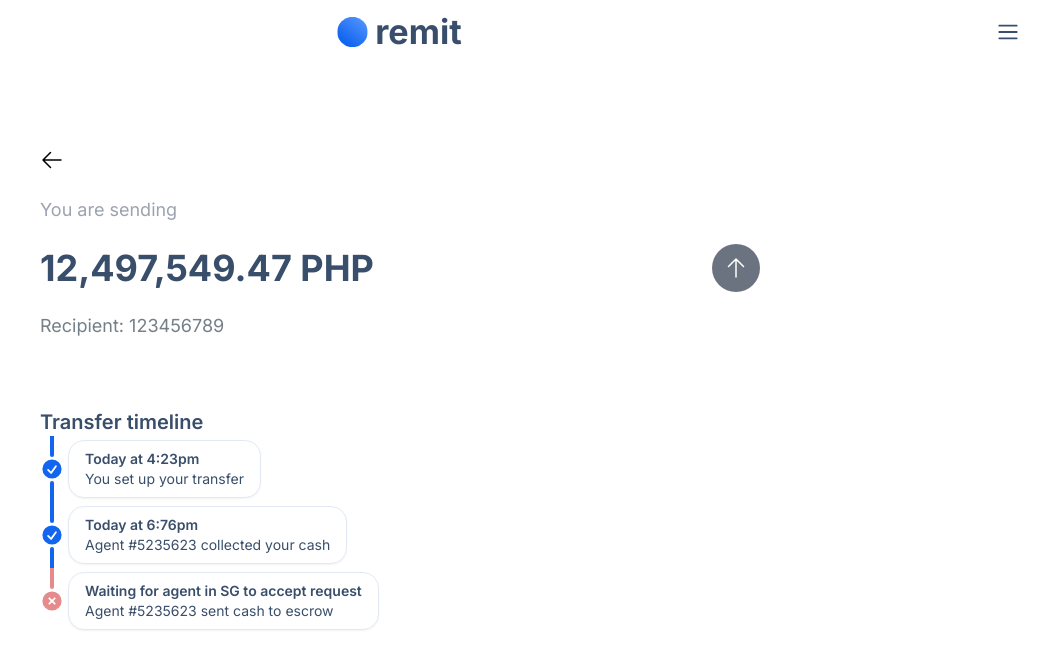
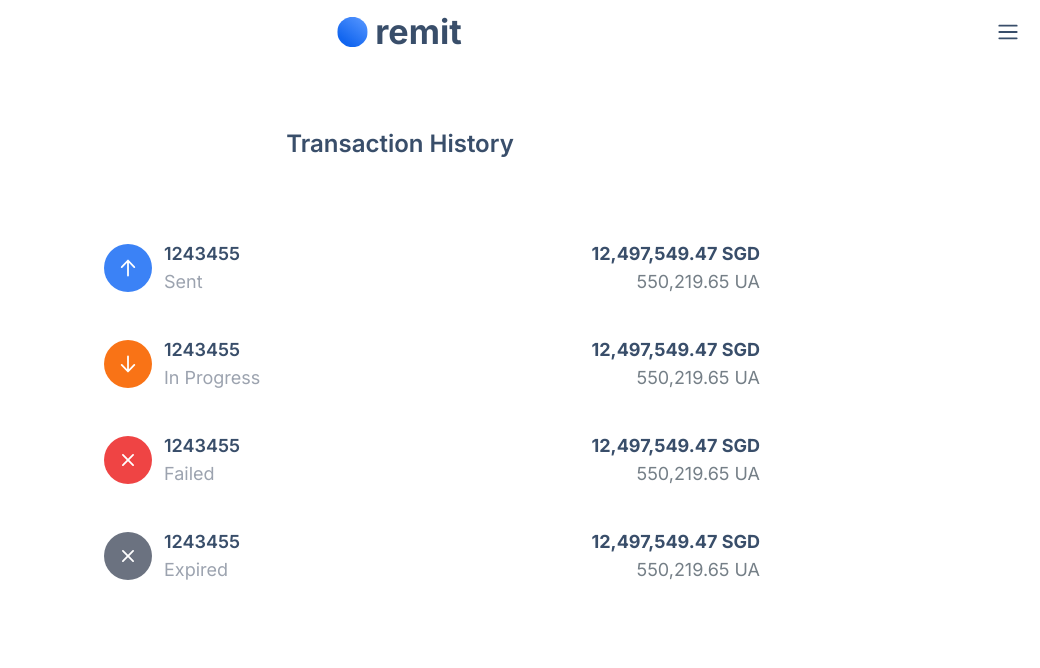
Before and after one commit to p33r-zph1/remit-frontend, a React (Vite) app: page / in a window 1280 px wide. Shown: the top 668 px of the page, without its empty margins (240-1280 px from the left). Built offline with nearby package versions, Linux system fonts and the light colour scheme.

Commit message:
feat: transaction history

```diff
--- a/src/App.tsx
+++ b/src/App.tsx
@@ -1,20 +1,19 @@
 // import Login from './pages/Login';
 // import SendMoney from './pages/SendMoney';
+// import Transfer from './pages/Transfer';
+import TransactionHistory from './pages/TransactionHistory';
 
 import NavBar from './components/NavBar';
 import BottomNavigation from './components/BottomNavigation';
-import Transfer from './pages/Transfer';
-// const isLoggedin = true;
 
 export default function App() {
-  // if (!isLoggedin) return <Login />;
+  // if (true) return <Login />;
 
   return (
-    <main className="mb-16">
+    <main className="pb-16 min-h-screen flex flex-col">
       <NavBar />
 
-      <Transfer />
-
+      <TransactionHistory />
       <BottomNavigation />
     </main>
   );
--- a/src/components/BottomNavigation.tsx
+++ b/src/components/BottomNavigation.tsx
@@ -4,7 +4,12 @@ import { BellAlertIcon } from '@heroicons/react/24/outline';
 
 export default function BottomNavigation() {
   return (
-    <div className="btm-nav btm-nav-sm max-w-xs mx-auto md:btm-nav-md md:hidden">
+    <>
+      {/* White Background Filler */}
+      <div className="fixed bottom-0 left-0 right-0 h-16 bg-white md:hidden" />
+
+      {/* Bottom Navigation */}
+      <div className="btm-nav btm-nav-sm max-w-xs -space-x-24 mx-auto md:btm-nav-md md:hidden">
         <button className="text-primary font-bold">
           <ArrowUpCircleIcon className="h-6 w-6 text-primary" />
           <span className="btm-nav-label">Home</span>
@@ -18,5 +23,6 @@ export default function BottomNavigation() {
           <span className="btm-nav-label">Alerts</span>
         </button>
       </div>
+    </>
   );
 }
--- a/src/components/NavBar.tsx
+++ b/src/components/NavBar.tsx
@@ -3,7 +3,7 @@ import Brand from './Brand';
 
 export default function NavBar() {
   return (
-    <div className="navbar bg-base-100">
+    <div className="navbar sticky top-0 bg-base-100">
       <div className="navbar-start visible md:invisible">
         <Brand />
       </div>
--- /dev/null
+++ b/src/constants/types.ts
@@ -0,0 +1 @@
+export type Status = 'SENT' | 'IN_PROGRESS' | 'FAILED' | 'EXPIRED';
--- /dev/null
+++ b/src/pages/TransactionHistory.tsx
@@ -0,0 +1,122 @@
+import { ArrowUpIcon, XMarkIcon } from '@heroicons/react/20/solid';
+import { Status } from '../constants/types';
+import { ArrowDownIcon } from '@heroicons/react/20/solid';
+
+export function EmptyTransaction() {
+  return (
+    <div className="flex-1 flex justify-center items-center text-sleep-100 text-lg text-center px-8 py-16">
+      <span>
+        No transactions yet. Maybe it’s time to{' '}
+        <a className="link text-primary decoration-black underline font-semibold">
+          send
+        </a>{' '}
+        some money?
+      </span>
+    </div>
+  );
+}
+
+export function TransactionIcon({ status }: { status: Status }) {
+  switch (status) {
+    default:
+    case 'FAILED':
+      return (
+        <XMarkIcon className="w-12 h-12 bg-red-500 rounded-full p-3 text-white ml-4 md:ml-16" />
+      );
+    case 'EXPIRED':
+      return (
+        <XMarkIcon className="w-12 h-12 bg-gray-500 rounded-full p-3 text-white ml-4 md:ml-16" />
+      );
+    case 'IN_PROGRESS':
+      return (
+        <ArrowDownIcon className="w-12 h-12 bg-orange-500 rounded-full p-3 text-white ml-4 md:ml-16" />
+      );
+    case 'SENT':
+      return (
+        <ArrowUpIcon className="w-12 h-12 bg-blue-500 rounded-full p-3 text-white ml-4 md:ml-16" />
+      );
+  }
+}
+
+type Item = {
+  recipient: string;
+  status: Status;
+  sentAmount: string;
+  conversionAmount: string;
+};
+
+export function TransactionItem({
+  recipient,
+  status,
+  sentAmount,
+  conversionAmount,
+}: Item) {
+  return (
+    <div className="flex flex-row justify-between items-center py-4 group mb-2">
+      {/* Recipient & Status */}
+      <div className="flex items-center justify-center space-x-3">
+        <TransactionIcon status={status} />
+
+        <div className="flex flex-col items-start justify-center">
+          <div className="text-sm md:text-lg font-semibold max-w-sm">
+            {recipient}
+          </div>
+          <div className="text-sm md:text-lg text-sleep-100 capitalize">
+            {status.replace('_', ' ').toLowerCase()}
+          </div>
+        </div>
+      </div>
+
+      {/* Amount & Conversion Details */}
+      <div className="flex flex-col items-end justify-center">
+        <div className="text-sm md:text-lg font-bold max-w-sm transition group-hover:scale-105 duration-200">
+          {sentAmount}
+        </div>
+        <div className="text-sm md:text-lg text-sleep-200">
+          {conversionAmount}
+        </div>
+      </div>
+    </div>
+  );
+}
+
+export default function TransactionHistory() {
+  return (
+    <div className="flex-1 w-full flex flex-col px-6 py-2 sm:max-w-3xl sm:mx-auto">
+      <h1 className="text-xl font-semibold mt-14 mb-16 md:text-2xl md:text-center">
+        Transaction History
+      </h1>
+
+      {/* TODO: use component below  */}
+      {/* <EmptyTransaction /> */}
+
+      <TransactionItem
+        recipient="1243455"
+        status="SENT"
+        sentAmount="12,497,549.47 SGD"
+        conversionAmount="550,219.65 UA"
+      />
+
+      <TransactionItem
+        recipient="1243455"
+        status="IN_PROGRESS"
+        sentAmount="12,497,549.47 SGD"
+        conversionAmount="550,219.65 UA"
+      />
+
+      <TransactionItem
+        recipient="1243455"
+        status="FAILED"
+        sentAmount="12,497,549.47 SGD"
+        conversionAmount="550,219.65 UA"
+      />
+
+      <TransactionItem
+        recipient="1243455"
+        status="EXPIRED"
+        sentAmount="12,497,549.47 SGD"
+        conversionAmount="550,219.65 UA"
+      />
+    </div>
+  );
+}
--- a/src/pages/Transfer.tsx
+++ b/src/pages/Transfer.tsx
@@ -14,9 +14,9 @@ export default function Transfer() {
 
         <div className="flex flex-row justify-between items-center py-1">
           <div className="text-3xl font-bold max-w-sm md:text-4xl transition hover:scale-105 duration-200">
-            <span className="">12,497,549.47</span> PHP
+            <span>12,497,549.47</span> PHP
           </div>
-          <ArrowUpIcon className="w-12 h-12 bg-gray-500 rounded-full p-3 text-white" />
+          <ArrowUpIcon className="w-12 h-12 bg-gray-500 rounded-full p-3 text-white ml-4 md:ml-16" />
         </div>
 
         <div className="text-sleep-200 text-base md:text-lg">
```
Lines whose indentation alone changed are shown as unchanged.
